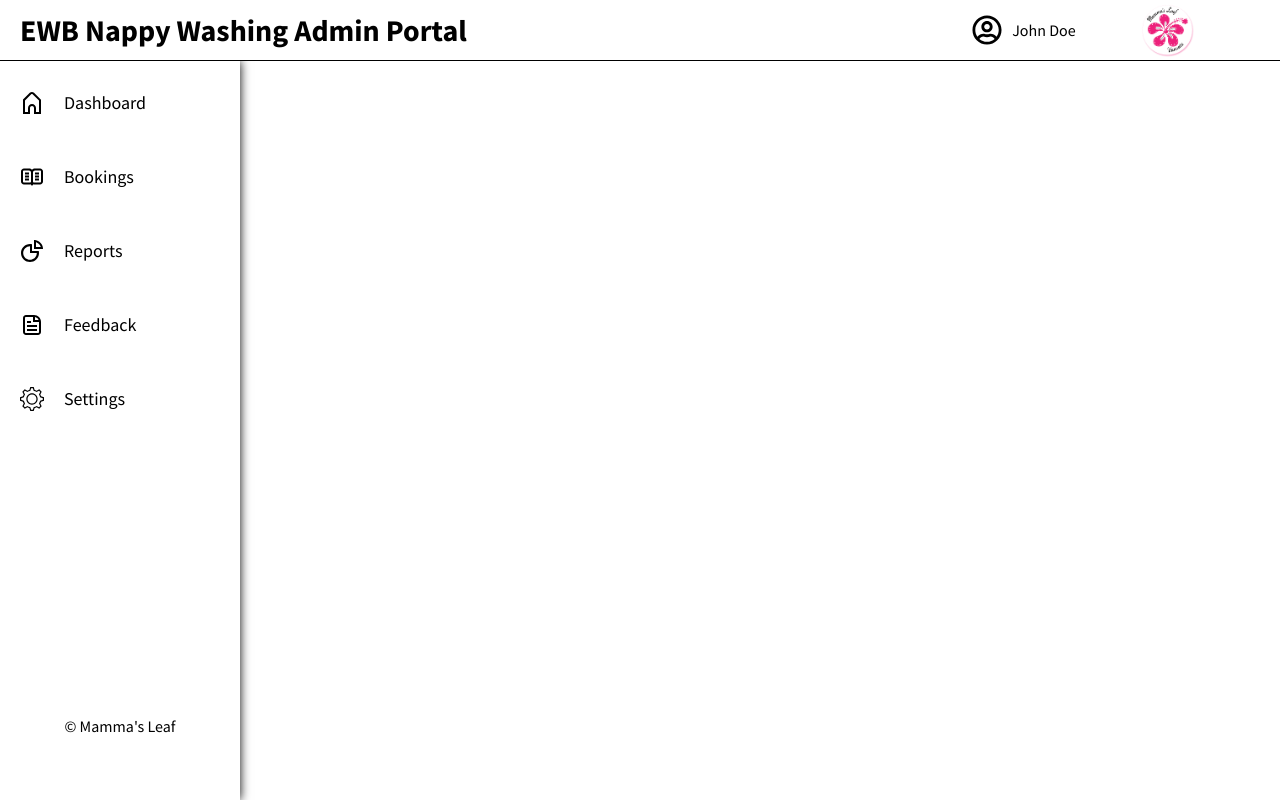
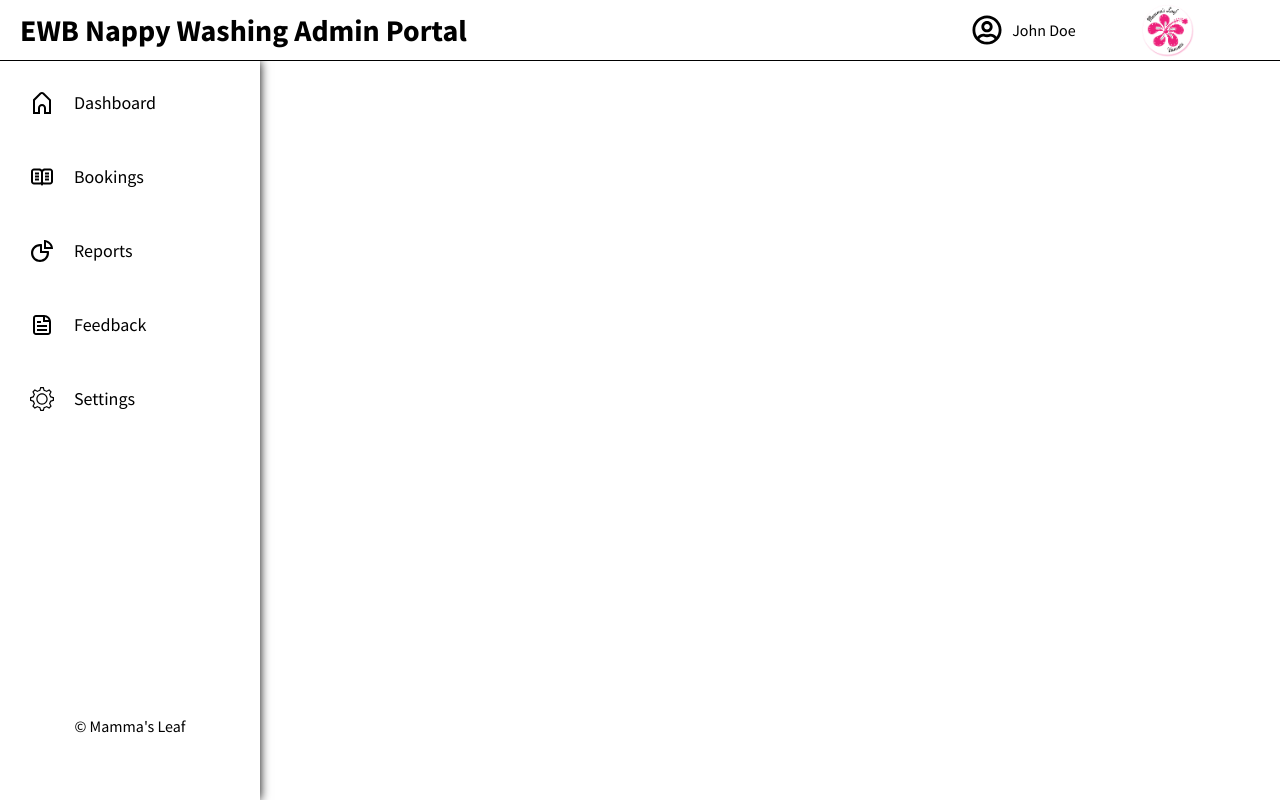
Before and after one commit to ProgrammerJo3y/ewb_react_frontend_webapp, a React (Create React App) app: page / in a window 1280 px wide. Both pictures are taken after typing "Sample", "Sample123" into the empty fields and a click on the button "Submit". Built offline with nearby package versions, Linux system fonts and the light colour scheme.

Commit message:
Fixed minor padding issue with sidebar

```diff
--- a/src/components/sidebar/sidebar.css
+++ b/src/components/sidebar/sidebar.css
@@ -2,6 +2,7 @@
 
 .sidebar {
     width: 30vh;
+    padding: 0px 10px 0px 10px;
     background-color: var(--sidebar-background);
     height: calc(100vh - 61px);
     position: sticky;
```
